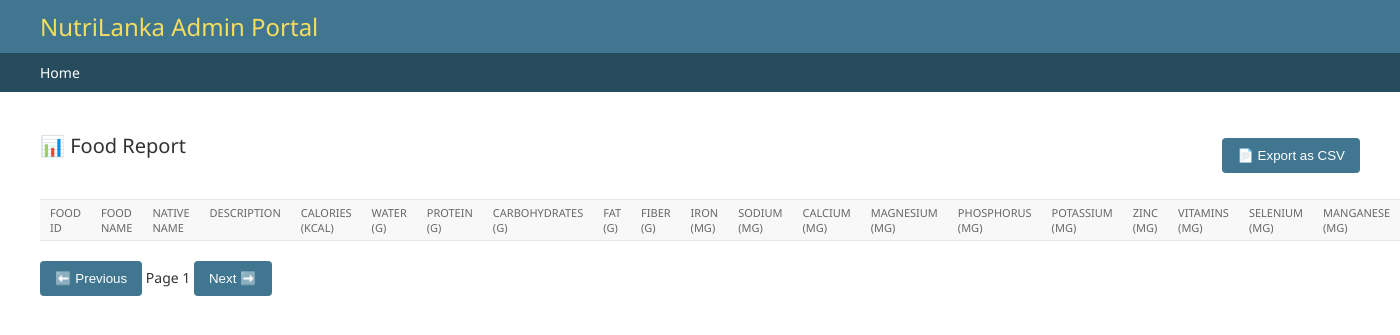
After one commit to chamindika33/NutriLanka_Admin_portal, a Django app: page /admin/view-report/ in a window 1400 px wide. The commit adds this page. Shown: the top 335 px of the page. Run offline with Django 5.2, Linux system fonts and the light colour scheme; a user stored in the database is signed in; lists and menus that the app fills with data are empty.

Commit message:
report development done

```diff
--- a/nutritionproject/foodapp/admin.py
+++ b/nutritionproject/foodapp/admin.py
@@ -2,6 +2,7 @@ from django.contrib import admin
 from django.urls import path
 from django.template.response import TemplateResponse
 from .models import Food
+from .views import export_csv,export_user_csv,export_dietary_csv
 
 
 class CustomAdminSite(admin.AdminSite):
@@ -15,6 +16,12 @@ class CustomAdminSite(admin.AdminSite):
         urls = super().get_urls()
         custom_urls = [
             path('add-food-measurement/', self.admin_view(add_food_measurement_view), name='add_food_measurement'),
+            path('view-report/', self.admin_view(food_reports_view), name='view_report'),
+            path('view-user-report/', self.admin_view(user_reports_view), name='view_user_report'),
+            path('view-dietary-report/', self.admin_view(dietary_reports_view), name='view_dietary_report'),
+            path("export-csv/", self.admin_view(export_csv), name="export_csv"),
+            path("export-user-csv/", self.admin_view(export_user_csv), name="export_user_csv"),
+            path("export-dietary-csv/", self.admin_view(export_dietary_csv), name="export_dietary_csv")
         ]
         return custom_urls + urls
 
@@ -24,7 +31,8 @@ custom_admin_site = CustomAdminSite(name="nutrilanka_admin")
 
 class FoodAdmin(admin.ModelAdmin):
     class Media:
-        js = ('foodapp/js/add_food.js', 'foodapp/js/get_food.js', 'foodapp/js/add_food_measurement.js')
+        js = ('foodapp/js/add_food.js', 'foodapp/js/get_food.js', 'foodapp/js/add_food_measurement.js','foodapp/js/view_report.js')
+        css = {'all': ('admin/css/custom.css',)}
 
 custom_admin_site.register(Food, FoodAdmin)
 
@@ -32,6 +40,17 @@ custom_admin_site.register(Food, FoodAdmin)
 def add_food_measurement_view(request):
     return TemplateResponse(request, "admin/add_food_measurement.html", {})
 
+def food_reports_view(request):
+    return TemplateResponse(request, "admin/view_report.html", {})
+
+def user_reports_view(request):
+    return TemplateResponse(request, "admin/view_user_report.html", {})
+
+def user_reports_view(request):
+    return TemplateResponse(request, "admin/view_user_report.html", {})
+
+def dietary_reports_view(request):
+    return TemplateResponse(request, "admin/view_dietary_report.html", {})
 
 
 # admin.site = custom_admin_site
--- /dev/null
+++ b/nutritionproject/foodapp/static/foodapp/js/view_report.js
@@ -0,0 +1,92 @@
+document.addEventListener("DOMContentLoaded", function () {
+    const apiUrl = "http://18.139.84.131:8002/nutri-lanka/all-food-records";
+    const reportTableBody = document.getElementById("report-table-body");
+    const prevPageBtn = document.getElementById("prevPage");
+    const nextPageBtn = document.getElementById("nextPage");
+    const pageInfo = document.getElementById("pageInfo");
+    const exportReportBtn = document.getElementById("exportReportCSV");
+
+    let currentPage = 1;
+    const recordsPerPage = 10;
+
+    //  Fetch and Render Report Data
+    function loadReportData(pageNumber) {
+        fetch(apiUrl, {
+            method: "POST",
+            headers: { "Content-Type": "application/json" },
+            body: JSON.stringify({ page_number: pageNumber, record_per_page: recordsPerPage })
+        })
+        .then(response => response.json())
+        .then(data => {
+            if (data.status) {
+                renderTable(data.data.data);
+                updatePagination(pageNumber, data.data["No of records"]);
+            } else {
+                console.error("Failed to load data:", data.message);
+            }
+        })
+        .catch(error => console.error("Error fetching data:", error));
+    }
+
+    //  Render Table Data
+    function renderTable(records) {
+        reportTableBody.innerHTML = "";  // Clear existing rows
+
+        records.forEach(food => {
+            const row = document.createElement("tr");
+            row.innerHTML = `
+                <td>${food.food_id}</td>
+                <td>${food.food_name}</td>
+                <td>${food.native_name}</td>
+                <td>${food.description}</td>
+                <td>${food.calories}</td>
+                <td>${food.water}</td>
+                <td>${food.protein}</td>
+                <td>${food.carbohydrates}</td>
+                <td>${food.fat}</td>
+                <td>${food.fiber}</td>
+                <td>${food.iron}</td>
+                <td>${food.sodium}</td>
+                <td>${food.calcium}</td>
+                <td>${food.magnesium}</td>
+                <td>${food.phosphorus}</td>
+                <td>${food.potassium}</td>
+                <td>${food.zinc}</td>
+                <td>${food.vitamins}</td>
+                <td>${food.selenium}</td>
+                <td>${food.manganese}</td>
+            `;
+            reportTableBody.appendChild(row);
+        });
+    }
+
+    // Handle Pagination
+    function updatePagination(current, totalRecords) {
+        const totalPages = Math.ceil(totalRecords / recordsPerPage);
+        pageInfo.textContent = `Page ${current} of ${totalPages}`;
+
+        prevPageBtn.disabled = current === 1;
+        nextPageBtn.disabled = current === totalPages;
+    }
+
+    //  Listeners for Pagination
+    prevPageBtn.addEventListener("click", () => {
+        if (currentPage > 1) {
+            currentPage--;
+            loadReportData(currentPage);
+        }
+    });
+
+    nextPageBtn.addEventListener("click", () => {
+        currentPage++;
+        loadReportData(currentPage);
+    });
+
+    //  CSV Export
+    exportReportBtn.addEventListener("click", () => {
+        window.location.href = "/admin/export-csv/";
+    });
+
+    //  Initial Load
+    loadReportData(currentPage);
+});
--- a/nutritionproject/foodapp/templates/admin/base_site.html
+++ b/nutritionproject/foodapp/templates/admin/base_site.html
@@ -11,3 +11,61 @@
 {% block branding %}
     <h1 id="site-name"><a href="{% url 'admin:index' %}">NutriLanka Admin Portal</a></h1>
 {% endblock %}
+
+{% block sidebar %}
+{{ block.super }}
+
+<script>
+    document.addEventListener("DOMContentLoaded", function () {
+        function addFoodReportsTab() {
+            const appSections = document.querySelectorAll(".module");
+
+            let foodappSection = null;
+            appSections.forEach(section => {
+                const header = section.querySelector("caption a");
+                if (header && header.textContent.trim() === "Foodapp") { // Ensure it matches "Foodapp"
+                    foodappSection = section.querySelector("tbody");
+                }
+            });
+
+            if (foodappSection) {
+                // Create "Food Reports" tab dynamically
+                const newRow = document.createElement("tr");
+                newRow.classList.add("model-food-reports");
+
+                newRow.innerHTML = `
+                    <th scope="row">
+                        <a href="#" class="section" id="reports-dropdown-toggle">Reports ▼</a>
+                        <ul id="reports-dropdown" style="display: none; padding-left: 20px; list-style: none;">
+                            <li><a href="/admin/view-report/" class="section">📄 Food Reports</a></li>
+                            <li><a href="/admin/view-user-report/" class="section">👤 User Reports</a></li>
+                            <li><a href="/admin/view-dietary-report/" class="section">🍽️ Dietary Reports</a></li>
+                        </ul>
+                    </th>
+                `;
+
+                foodappSection.appendChild(newRow);
+                console.log("Successfully added Reports to Django Admin sidebar.");
+                document.getElementById("reports-dropdown-toggle").addEventListener("click", function (event) {
+                    event.preventDefault();
+                    const dropdown = document.getElementById("reports-dropdown");
+                    dropdown.style.display = dropdown.style.display === "none" ? "block" : "none";
+                });
+            } else {
+                console.error("'Foodapp' section not found in Django Admin sidebar.");
+            }
+        }
+
+        // Use MutationObserver to detect when elements are loaded
+        const observer = new MutationObserver(() => {
+            if (document.querySelector(".module")) {
+                observer.disconnect(); // Stop observing after elements are found
+                addFoodReportsTab();
+            }
+        });
+
+        observer.observe(document.body, { childList: true, subtree: true });
+    });
+</script>
+
+{% endblock %}
--- /dev/null
+++ b/nutritionproject/foodapp/templates/admin/view_report.html
@@ -0,0 +1,54 @@
+{% extends "admin/base_site.html" %}
+{% load static %}
+
+{% block content %}
+
+<div style="display: flex; justify-content: space-between; align-items: center; margin-top: 20px;">
+    <h1>📊 Food Report</h1>
+    <button id="exportReportCSV" class="button">📄 Export as CSV</button>
+</div>
+
+<div style="margin-bottom: 20px;"></div>
+
+<table class="model-list-table">
+    <thead>
+        <tr>
+            <th>Food ID</th>
+            <th>Food Name</th>
+            <th>Native Name</th>
+            <th>Description</th>
+            <th>Calories (kcal)</th>
+            <th>Water (g)</th>
+            <th>Protein (g)</th>
+            <th>Carbohydrates (g)</th>
+            <th>Fat (g)</th>
+            <th>Fiber (g)</th>
+            <th>Iron (mg)</th>
+            <th>Sodium (mg)</th>
+            <th>Calcium (mg)</th>
+            <th>Magnesium (mg)</th>
+            <th>Phosphorus (mg)</th>
+            <th>Potassium (mg)</th>
+            <th>Zinc (mg)</th>
+            <th>Vitamins (mg)</th>
+            <th>Selenium (mg)</th>
+            <th>Manganese (mg)</th>
+        </tr>
+    </thead>
+    <tbody id="report-table-body">
+        <!--  Data will be loaded dynamically using JavaScript -->
+    </tbody>
+</table>
+
+<div style="margin-bottom: 20px;"></div>
+<div class="pagination">
+    <button id="prevPage" class="button">⬅️ Previous</button>
+    <span id="pageInfo">Page 1</span>
+    <button id="nextPage" class="button">Next ➡️</button>
+</div>
+
+
+
+<script src="{% static 'foodapp/js/view_report.js' %}"></script>
+
+{% endblock %}
--- a/nutritionproject/foodapp/urls.py
+++ b/nutritionproject/foodapp/urls.py
@@ -1,7 +1,9 @@
 from django.contrib import admin
 from django.urls import path
 from foodapp.admin import custom_admin_site
+from .views import export_csv
 
 urlpatterns = [
     path("admin/", custom_admin_site.urls),
+    path("admin/export-csv/", export_csv, name="export_csv"),
 ]
--- a/nutritionproject/nutritionproject/urls.py
+++ b/nutritionproject/nutritionproject/urls.py
@@ -4,11 +4,13 @@ from django.contrib import admin
 from django.urls import path,include
 from foodapp.admin import custom_admin_site
 # from foodapp.views import add_food
+from foodapp.views import export_csv
 
 
 urlpatterns = [
     # path('admin/', admin.site.urls),
     path("admin/", custom_admin_site.urls),
+    path("admin/export-csv/", export_csv, name="export_csv"),
 
 ]
 
```
Also changed, not shown: nutritionproject/foodapp/static/foodapp/js/view_dietary_report.js (added, +84 -0 lines), nutritionproject/foodapp/static/foodapp/js/view_user_report.js (added, +86 -0 lines), nutritionproject/foodapp/templates/admin/food_reports.html (added, +43 -0 lines), nutritionproject/foodapp/templates/admin/report.html (deleted, +0 -29 lines), nutritionproject/foodapp/templates/admin/view_dietary_report.html (added, +46 -0 lines), nutritionproject/foodapp/templates/admin/view_user_report.html (added, +48 -0 lines), nutritionproject/foodapp/views.py (+102 -0 lines), nutritionproject/db.sqlite3, 1 other file.
